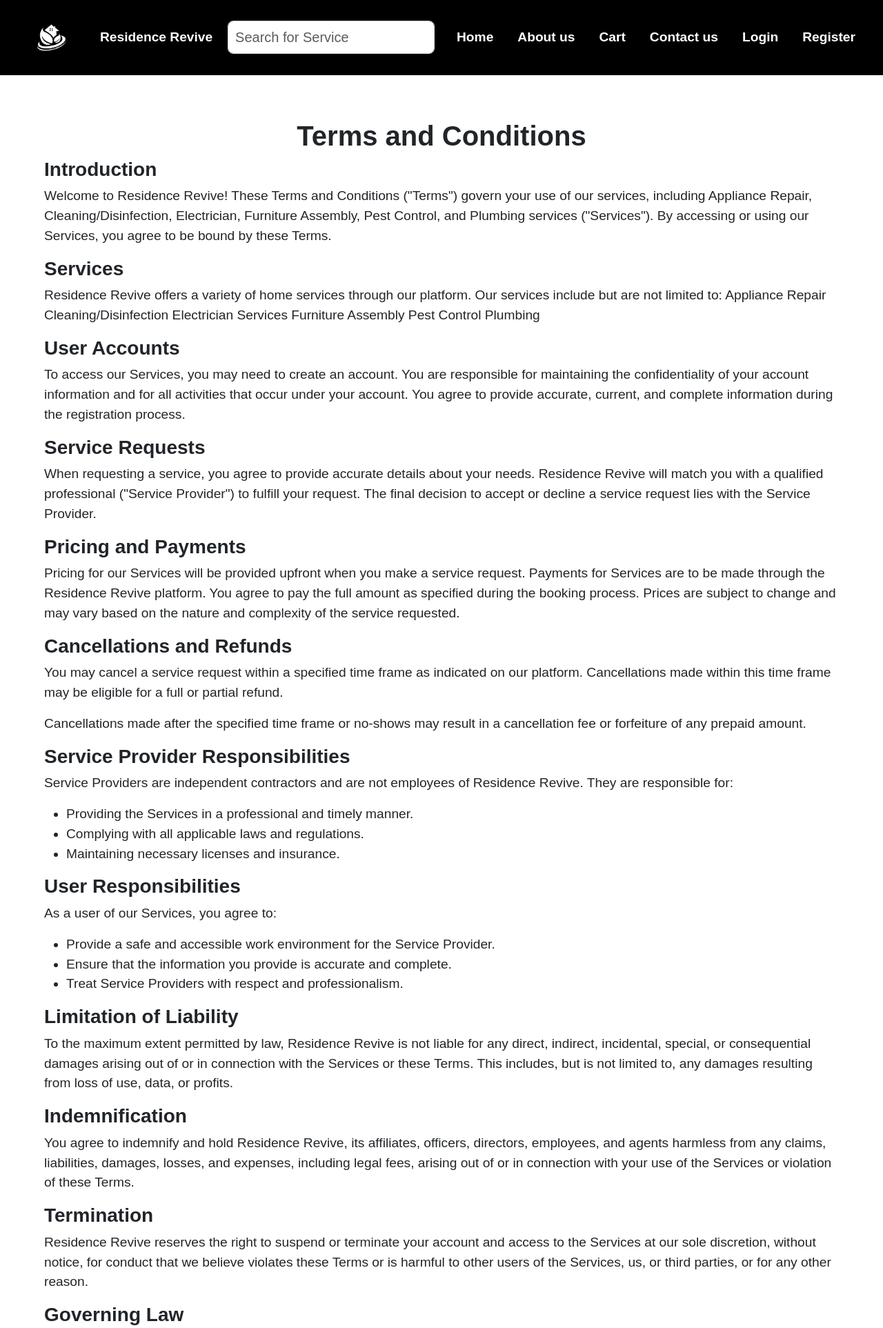
After one commit to priyamanocha/Capstone, a PHP site: page /terms_and_conditions.php in a window 1280 px wide. The commit adds this page. Shown: the top 1925 px of the page at 69% size. Run offline with PHP 8.4, Linux system fonts and the light colour scheme; data that the repository does not hold is empty.

Commit message:
Pushed Terms and Conditions Page, Changed Project Structure

```diff
--- a/ResidenceRevive/css/styles.css
+++ b/ResidenceRevive/css/styles.css
@@ -68,7 +68,7 @@ main {
 footer {
     background-color: black;
     color: #fff;
-    padding: 20px 0;
+    padding: 20px 10%;
     text-align: center;
     display: grid;
     grid-template-columns: repeat(3, 1fr);
@@ -79,7 +79,7 @@ footer div {
     display: flex;
     flex-direction: column;
     justify-content: flex-start;
-    align-items: center;
+    align-items: flex-start;
 }
 footer div a {
     text-decoration: none;
@@ -113,11 +113,26 @@ footer .social-links a i {
 footer .social-links a:hover {
     color: orange;
 }
+.bold{
+    font-weight: bold;
+}
+.rights{
+    grid-column: 1 / span2;
+    text-align: center;
+}
 
 @media (max-width: 768px) {
     footer {
         grid-template-columns: repeat(1, 1fr);
     }
+    footer div {
+        padding: 0 10px;
+        display: flex;
+        flex-direction: column;
+        justify-content: flex-start;
+        align-items: center;
+    }
+
 }
 /* CSS for Footer ends */
 
@@ -187,6 +202,25 @@ nav {
 }
 /* CSS for Header ends */
 
+/* CSS for Terms and Conditions starts */
+.terms_conditions{
+    padding: 5%;
+}
+.terms_conditions h1{
+    text-align: center;
+    font-weight: bold;
+}
+.terms_conditions h3{
+    text-align: left;
+    font-weight: bold;
+    padding: 0%;
+}
+.terms_conditions p, .terms_conditions ul li{
+    text-align: left;
+    font-size: larger;
+}
+/* CSS for Terms and Conditions ends */
+
 .why-us {
     display: flex;
     margin-bottom: 50px;
--- a/ResidenceRevive/includes/footer.php
+++ b/ResidenceRevive/includes/footer.php
@@ -15,27 +15,35 @@
     <!-- Footer section -->
     <footer>
         <div>
-            <p>Residence Revive</p>
-            <a href="#">About Us</a>
-            <a href="#">Terms and Conditions</a>
-            <a href="#">Privacy Policy</a>
-            <a href="#">Careers</a>
-        </div>
-        <div>
-            <p>For Customers</p>
-            <a href="#">Residence Revive Reviews</a>
-            <a href="#">Contact Us</a>
-        </div>
-        <div>
-            <p>Social Links</p>
+            <a href="index.php" class="logo"><img src="images/ResidenceRevive_logo.png" alt="Residence Revive Logo"></a>
+            <p class="bold">Residence Revive</p>
+            <p class="bold">Follow us on Social Media</p>
             <!-- Container for the social media icons -->
             <div class="social-links">
                 <a href="#" class="icon-facebook"><i class="fab fa-facebook"></i></a>
                 <a href="#" class="icon-instagram"><i class="fab fa-instagram"></i></a>
                 <a href="#" class="icon-twitter"><i class="fab fa-twitter"></i></a>
             </div>
+
         </div>
+        <div>
+            <p class="bold">For Customers</p>
+            <a href="signup.php">Register</a>
+            <a href="login.php">Log In</a>
+            <a href="#">Book Services</a>
+            <a href="cart.php">View Cart</a>
+        </div>
+        <div>
+            <p class="bold">About our Company</p>
+            <a href="about_us.php">About Us</a>
+            <a href="terms_and_conditions.php">Terms and Conditions</a>
+            <a href="#">Privacy Policy</a>
+            <a href="#">Careers</a>
+            <a href="#">Contact Us</a>
+        </div>
+        <p class="rights">© 2024 Residence Revive. All Rights Reserved.</p>
     </footer>
+
 </body>
 
 </html>
--- a/ResidenceRevive/includes/functions.php
+++ b/ResidenceRevive/includes/functions.php
@@ -1,11 +1,12 @@
 <?php
 // Created the function to retrieve all categories from the database
-function getAllCategories($conn) {
+function getAllCategories($conn)
+{
     $sql = "SELECT category_id, category_name FROM categories"; // Assuming the correct table name is 'categories'
     $result = $conn->query($sql);
     $categories = [];
 
-     // Checking if the query returned any results
+    // Checking if the query returned any results
     if ($result->num_rows > 0) {
         while ($row = $result->fetch_assoc()) {
             $categories[] = $row;
--- a/ResidenceRevive/includes/header.php
+++ b/ResidenceRevive/includes/header.php
@@ -18,29 +18,27 @@
     <header>
         <nav>
             <div class="logo">
-                <a href="#"><img src="../images/ResidenceRevive_logo.png" alt="Residence Revive Logo"></a>
-                <a href="#">Residence Revive</a>
+                <a href="index.php"><img src="images/ResidenceRevive_logo.png" alt="Residence Revive Logo"></a>
+                <a href="index.php">Residence Revive</a>
             </div>
             <div class="search">
                 <input type="text" placeholder="Search for Service"
-                 class="form-control form-control-lg d-inline-block search-service">
+                    class="form-control form-control-lg d-inline-block search-service">
             </div>
             <div class="links">
-                <a href="../index.php">Home</a>
-                <a href="../Pages/about.php">About us</a>
-                <a href="../Pages/cart.php">Cart</a>
-                <a href="#">Contact us</a>
-                <a href="../Pages/login.php">Login</a>
-                <a href="../Pages/signup.php">SignUp</a>
+                <a href="index.php">Home</a>
+                <a href="about_us.php">About us</a>
+                <a href="cart.php">Cart</a>
+                <a href="contact_us.php">Contact us</a>
+                <a href="login.php">Login</a>
+                <a href="signup.php">Register</a>
             </div>
-             <!-- The menu toggle button, just for the responsive design -->
+            <!-- The menu toggle button, just for the responsive design -->
             <div class="menu-toggle">
                 <i class="fas fa-bars"></i>
             </div>
         </nav>
-
     </header>
-
 </body>
 
 </html>
--- /dev/null
+++ b/ResidenceRevive/terms_and_conditions.php
@@ -0,0 +1,99 @@
+<!DOCTYPE html>
+<html lang="en">
+
+<head>
+    <meta charset="UTF-8">
+    <meta name="viewport" content="width=device-width, initial-scale=1.0">
+    <title>Login to Residence Revive</title>
+    <!-- The link to external CSS stylesheets -->
+    <link rel="stylesheet" href="css/styles.css">
+</head>
+
+<body>
+    <?php include 'includes/header.php'; ?>
+    <div class="terms_conditions">
+        <h1>Terms and Conditions</h1>
+        <h3>Introduction</h3>
+        <p>Welcome to Residence Revive! These Terms and Conditions ("Terms") govern your use of our services, including
+            Appliance Repair, Cleaning/Disinfection, Electrician, Furniture Assembly, Pest Control, and Plumbing
+            services
+            ("Services"). By accessing or using our Services, you agree to be bound by these Terms.</p>
+        <h3>Services</h3>
+        <p>Residence Revive offers a variety of home services through our platform. Our services include but are not
+            limited
+            to:
+            Appliance Repair
+            Cleaning/Disinfection
+            Electrician Services
+            Furniture Assembly
+            Pest Control
+            Plumbing</p>
+        <h3>User Accounts</h3>
+        <p>To access our Services, you may need to create an account. You are responsible for maintaining the
+            confidentiality of your account information and for all activities that occur under your account. You agree
+            to
+            provide accurate, current, and complete information during the registration process.</p>
+        <h3>Service Requests</h3>
+        <p>When requesting a service, you agree to provide accurate details about your needs. Residence Revive will
+            match
+            you with a qualified professional ("Service Provider") to fulfill your request. The final decision to accept
+            or
+            decline a service request lies with the Service Provider.</p>
+        <h3>Pricing and Payments</h3>
+        <p>Pricing for our Services will be provided upfront when you make a service request. Payments for Services are
+            to be made through the Residence Revive platform. You agree to pay the full amount as specified during the
+            booking process. Prices are subject to change and may vary based on the nature and complexity of the service
+            requested.</p>
+        <h3>Cancellations and Refunds</h3>
+        <p>You may cancel a service request within a specified time frame as indicated on our platform. Cancellations
+            made within this time frame may be eligible for a full or partial refund.</p>
+        <p>Cancellations made after the specified time frame or no-shows may result in a cancellation fee or forfeiture
+            of any prepaid amount.</p>
+        <h3>Service Provider Responsibilities</h3>
+        <p>Service Providers are independent contractors and are not employees of Residence Revive. They are responsible
+            for:</p>
+        <ul>
+            <li>Providing the Services in a professional and timely manner.</li>
+            <li>Complying with all applicable laws and regulations.</li>
+            <li>Maintaining necessary licenses and insurance.</li>
+        </ul>
+        <h3>User Responsibilities</h3>
+        <p>As a user of our Services, you agree to:</p>
+        <ul>
+            <li>Provide a safe and accessible work environment for the Service Provider.</li>
+            <li>Ensure that the information you provide is accurate and complete.</li>
+            <li>Treat Service Providers with respect and professionalism.</li>
+        </ul>
+        <h3>Limitation of Liability</h3>
+        <p>To the maximum extent permitted by law, Residence Revive is not liable for any direct, indirect, incidental,
+            special, or consequential damages arising out of or in connection with the Services or these Terms. This
+            includes, but is not limited to, any damages resulting from loss of use, data, or profits.</p>
+        <h3>Indemnification</h3>
+        <p>You agree to indemnify and hold Residence Revive, its affiliates, officers, directors, employees, and agents
+            harmless from any claims, liabilities, damages, losses, and expenses, including legal fees, arising out of
+            or in connection with your use of the Services or violation of these Terms.</p>
+        <h3>Termination</h3>
+        <p>Residence Revive reserves the right to suspend or terminate your account and access to the Services at our
+            sole discretion, without notice, for conduct that we believe violates these Terms or is harmful to other
+            users of the Services, us, or third parties, or for any other reason.</p>
+        <h3>Governing Law</h3>
+        <p>These Terms are governed by and construed in accordance with the laws of [Your Jurisdiction]. Any disputes
+            arising out of or relating to these Terms or the Services will be resolved in the courts of Ontario, Canada.
+        </p>
+        <h3>Changes to Terms</h3>
+        <p>Residence Revive may modify these Terms at any time. We will notify you of any changes by posting the new
+            Terms on our platform. Your continued use of the Services after such changes constitutes your acceptance of
+            the new Terms.</p>
+        <h3>Contact Us</h3>
+        <p>If you have any questions about these Terms, please contact us at:</p>
+        <p class="bold">Residence Revive</p>
+        <p>Email: support@residencerevive.com</p>
+        <p>Phone: [Your Contact Number]</p>
+        <p>Address: [Your Business Address]</p>
+    </div>
+    <?php
+    include 'includes/footer.php';
+    ?>
+</body>
+
+</html>
```
Also changed, not shown: ResidenceRevive/Pages/login.php (deleted, +0 -43 lines), ResidenceRevive/about_us.php (renamed from ResidenceRevive/Pages/about.php, +9 -9 lines), ResidenceRevive/cart.php (renamed from ResidenceRevive/Pages/cart.php, +5 -5 lines), ResidenceRevive/index.php (+5 -4 lines), ResidenceRevive/login.php (added, +84 -0 lines), ResidenceRevive/login_action.php (deleted, +0 -39 lines), ResidenceRevive/signup.php (renamed from ResidenceRevive/Pages/signup.php, +57 -11 lines), ResidenceRevive/signup_action.php (deleted, +0 -43 lines).
